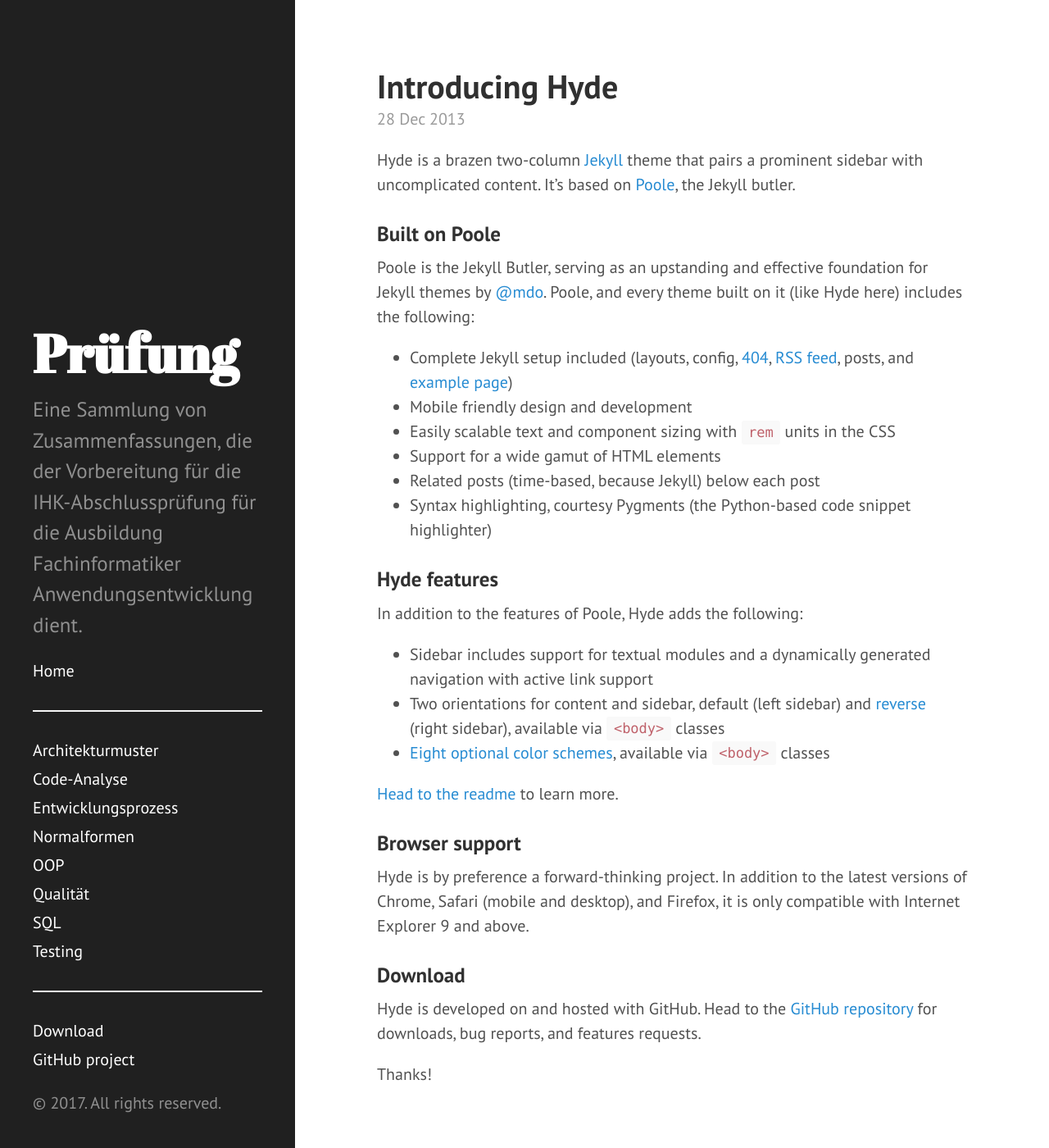
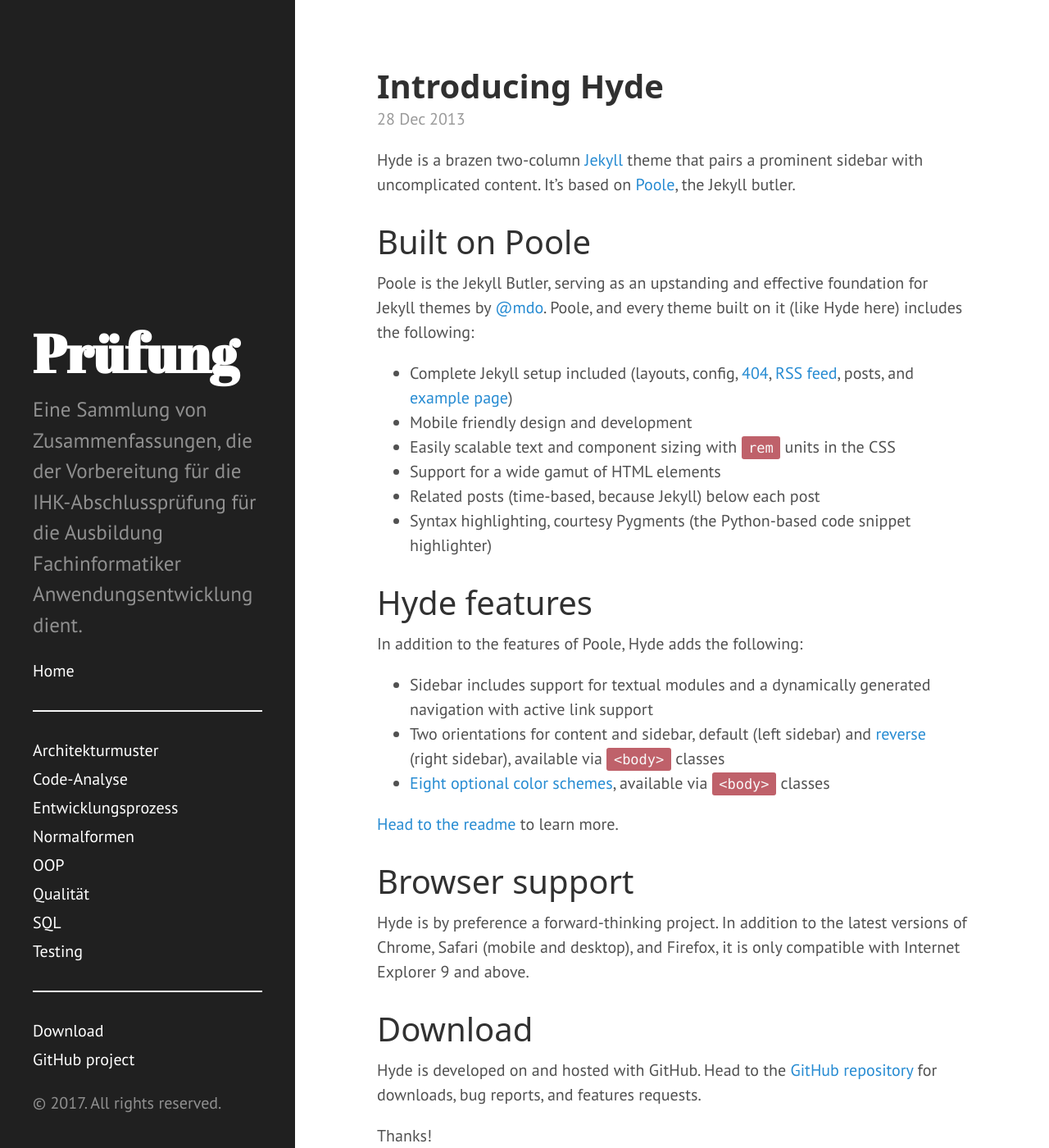
Before and after one commit to marlonn/zsfg-jekyll, a Jekyll site: the page built from index.html, in a window 1280 px wide and 1400 px high. Shown: the whole window at 82% size. Built offline with Jekyll 4.4.1, drawn with Linux system fonts in a browser that asks for light colours; Markdown is read by kramdown in place of the engine named in the settings; the list of posts is cut into pages by our own code.

Commit message:
changed code formatting: light on dark, rounded corners

```diff
--- a/public/css/poole.css
+++ b/public/css/poole.css
@@ -86,22 +86,25 @@ h1, h2, h3, h4, h5, h6 {
   line-height: 1.25;
   color: #313131;
   text-rendering: optimizeLegibility;
+  font-family: sans;
 }
 h1 {
   font-size: 2rem;
 }
 h2 {
   margin-top: 1rem;
-  font-size: 1.5rem;
+  font-size: 2.4rem;
 }
 h3 {
   margin-top: 1.5rem;
-  font-size: 1.25rem;
+  font-size: 2.0rem;
+  font-weight: normal;
 }
 h4, h5, h6 {
   margin-top: 1rem;
-  font-size: 1rem;
+  font-size: 1.7rem;
 }
+
 
 /* Body text */
 p {
@@ -155,8 +158,8 @@ pre {
 code {
   padding: .25em .5em;
   font-size: 85%;
-  color: #bf616a;
-  background-color: #f9f9f9;
+  color: #f9f9f9;
+  background-color: #bf616a;
   border-radius: 3px;
 }
 pre {
@@ -170,13 +173,16 @@ pre {
   white-space: pre-wrap;
   word-break: break-all;
   word-wrap: break-word;
-  background-color: #f9f9f9;
+  border-radius: 0.4rem;
+  color: #f9f9f9;
+  background-color: #303030;
 }
 pre code {
   padding: 0;
   font-size: 100%;
   color: inherit;
   background-color: transparent;
+  border-radius: 10em;
 }
 
 /* Pygments via Jekyll */
```
